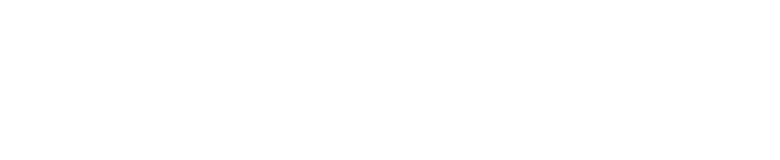
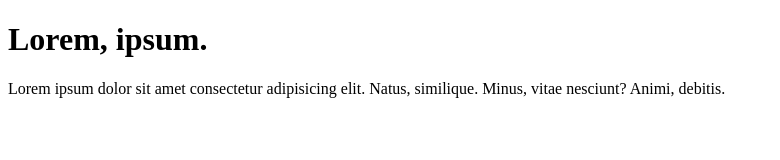
Before and after one commit to Ganiakbarov/Ali_Ganiakbarov, a plain HTML site: page index.html in a window 1280 px wide. Shown: the whole page, without its empty margins (0-780 px from the left). Drawn offline with Linux system fonts and the light colour scheme.

Commit message:
first commit

```diff
--- a/index.html
+++ b/index.html
@@ -7,6 +7,7 @@
     <title>Document</title>
 </head>
 <body>
-
+     <h1>Lorem, ipsum.</h1>
+     <p>Lorem ipsum dolor sit amet consectetur adipisicing elit. Natus, similique. Minus, vitae nesciunt? Animi, debitis.</p>
 </body>
 </html>
```
